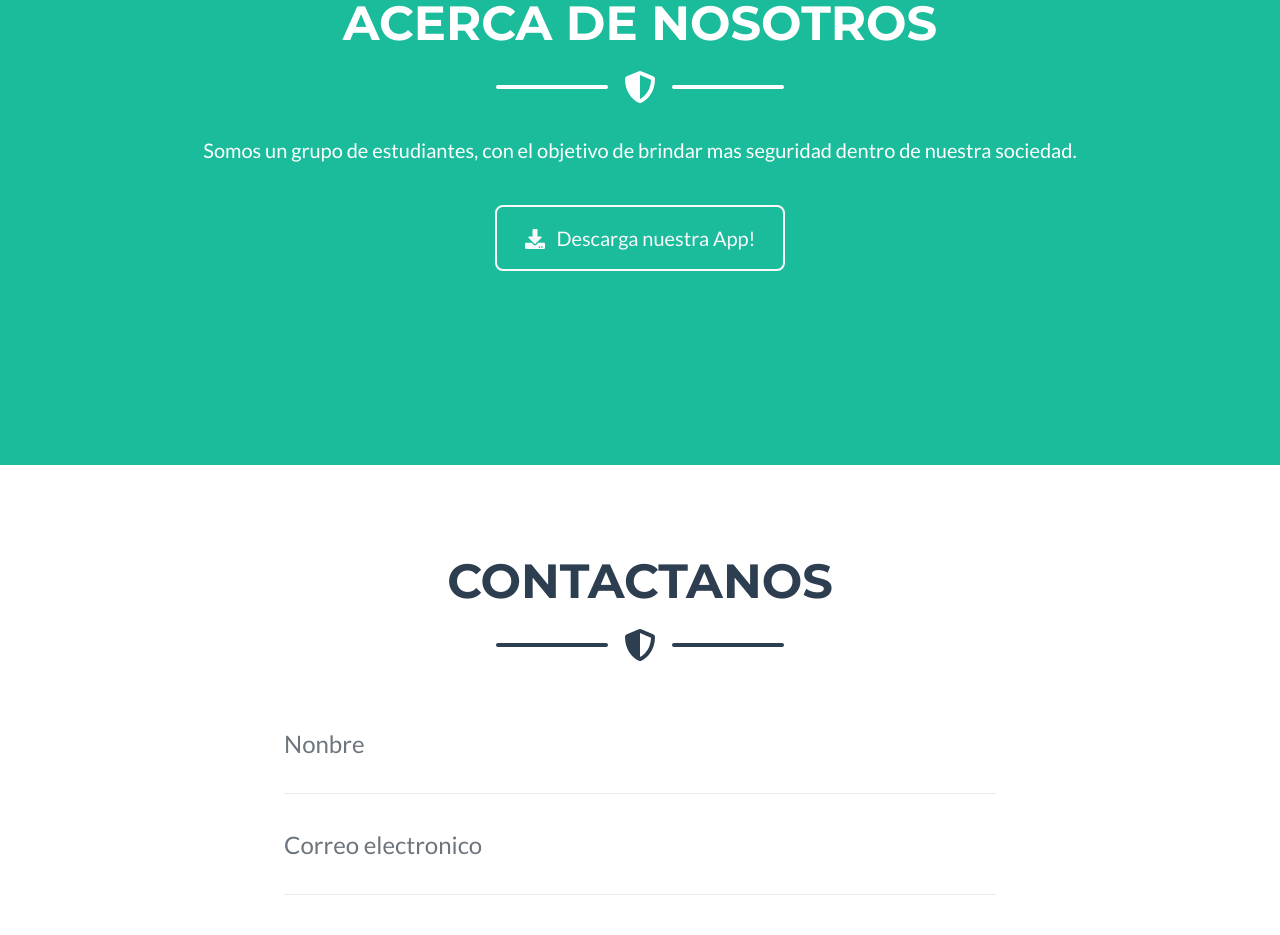
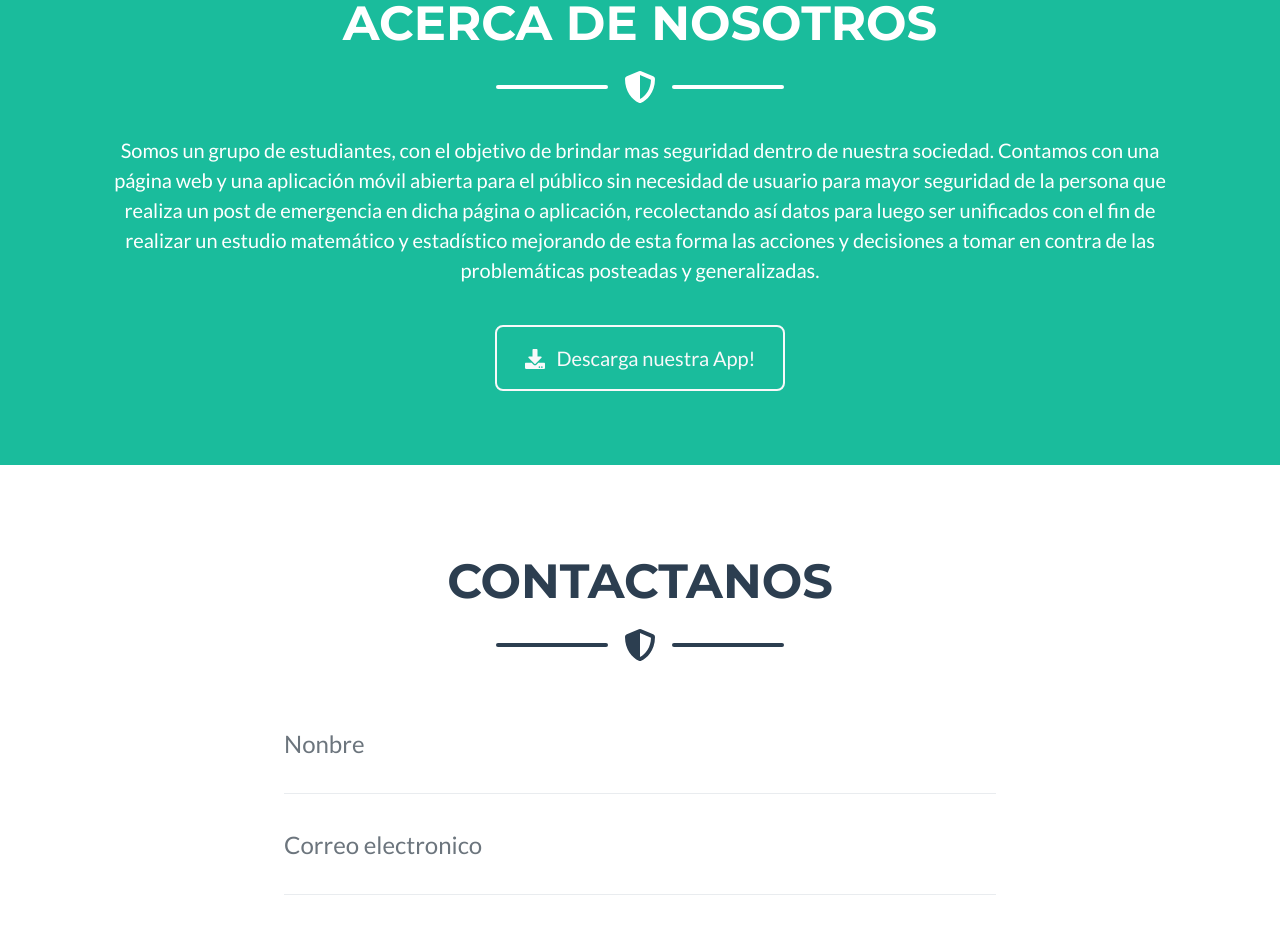
Before and after one commit to 8bit-1/8bit-1.github.io, a plain HTML site: page index.html in a window 1280 px wide. Shown: the part 1972-2907 px from the top of the page. Drawn offline with nearby package versions, Linux system fonts and the light colour scheme.

Commit message:
Update index.html
Se agrega mas descripcion al acerca de nosotros.

```diff
--- a/index.html
+++ b/index.html
@@ -111,7 +111,7 @@
                 </div>
                 <!-- About Section Content-->
                 <div class="row">
-                    <div class="col-lg-12 ml-auto"><p class="lead" style="text-align: center;">Somos un grupo de estudiantes, con el objetivo de brindar mas seguridad dentro de nuestra sociedad.</p></div>
+                    <div class="col-lg-12 ml-auto"><p class="lead" style="text-align: center;">Somos un grupo de estudiantes, con el objetivo de brindar mas seguridad dentro de nuestra sociedad. Contamos con una página web y una aplicación móvil abierta para el público sin necesidad de usuario para mayor seguridad de la persona que realiza un post de emergencia en dicha página o aplicación, recolectando así datos para luego ser unificados con el fin de realizar un estudio matemático y estadístico mejorando de esta forma las acciones y decisiones a tomar en contra de las problemáticas posteadas y generalizadas.</p></div>
                 </div>
                 <!-- About Section Button-->
                 <div class="text-center mt-4">
```
